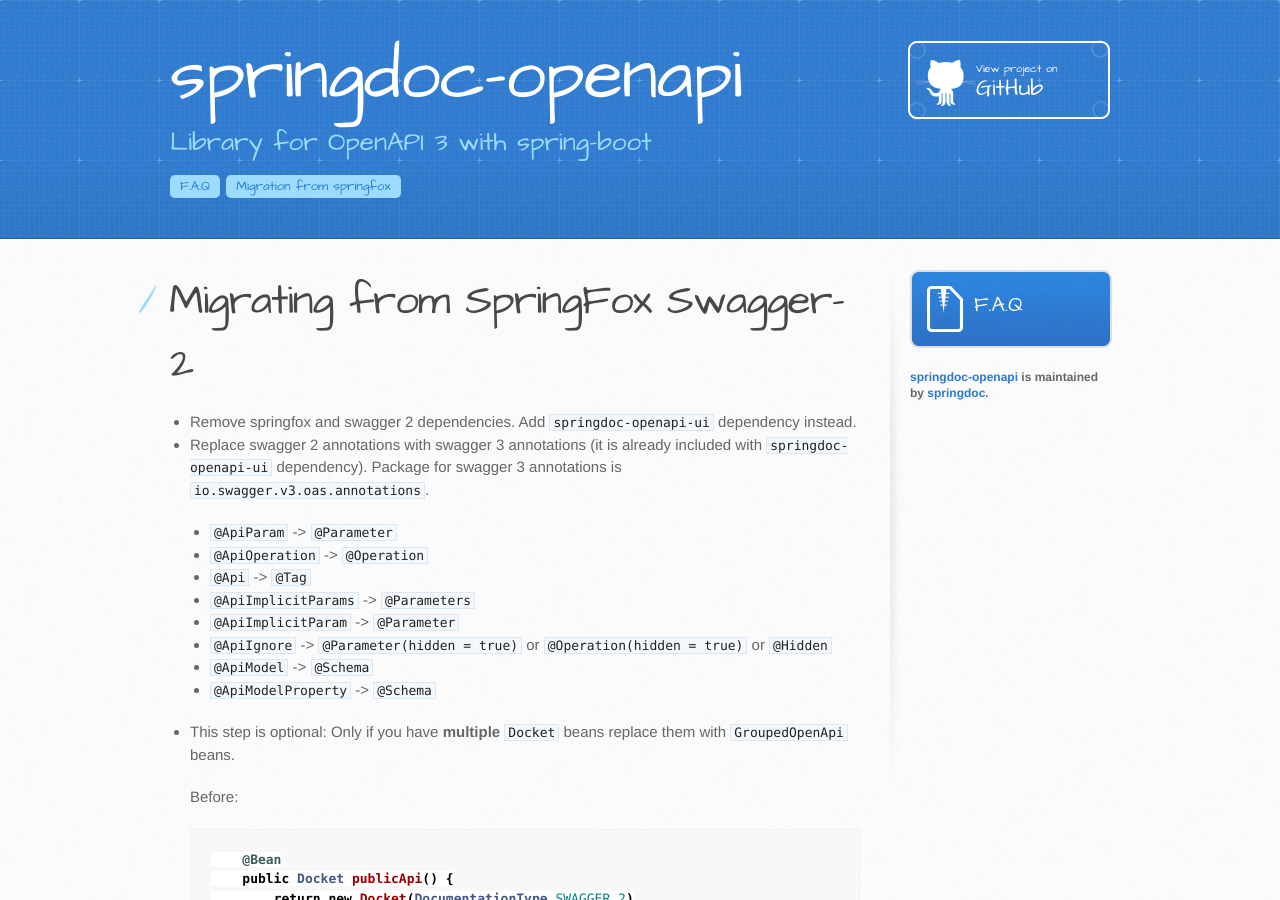
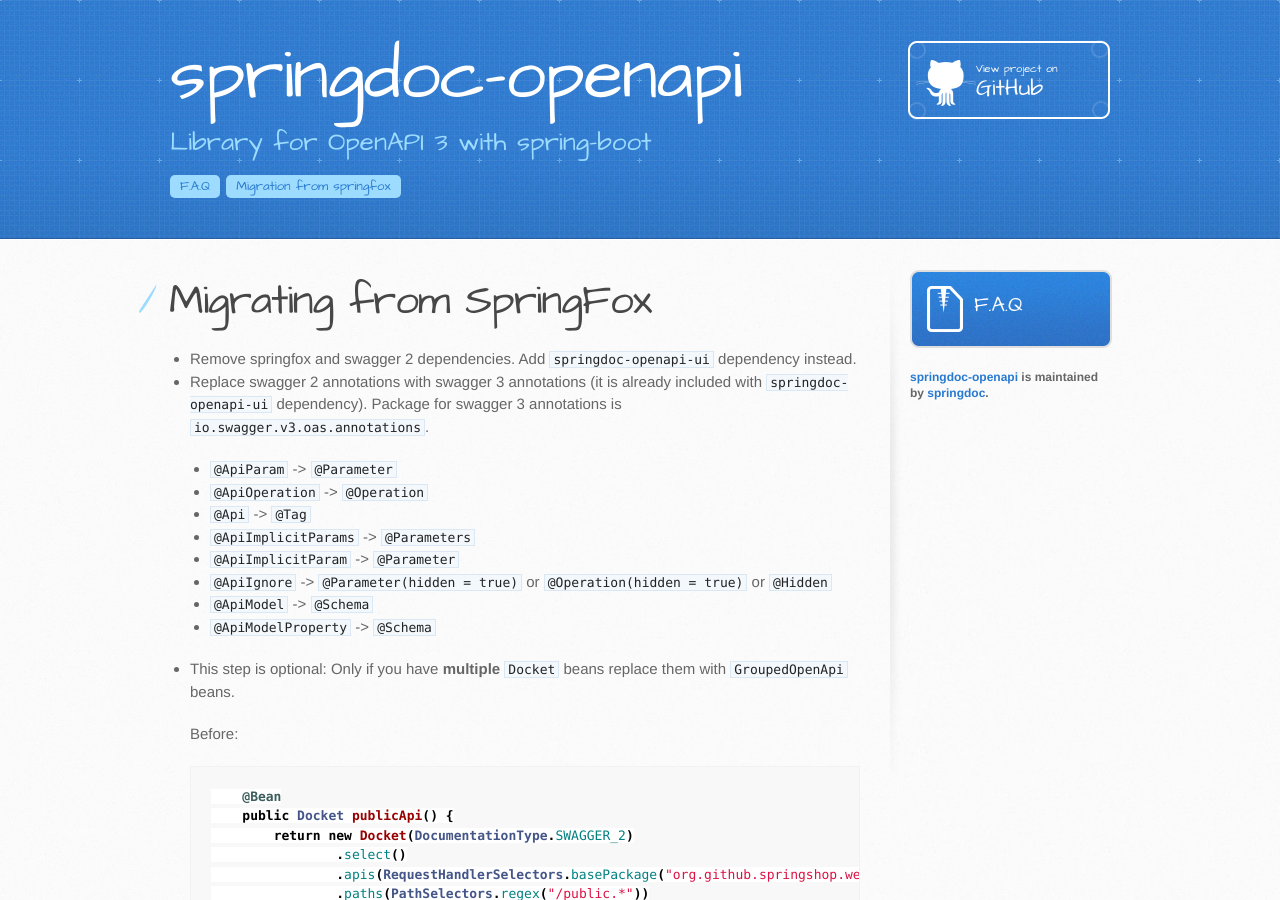
Before and after one commit to springdoc/springdoc-openapi-demos, a Jekyll site: the page built from docs/migrating-from-springfox.md, in a window 1280 px wide and 900 px high. Built offline with Jekyll 4.4.1, drawn with Linux system fonts in a browser that asks for light colours; our own code applies the rules of GitHub Pages for plain Markdown files.

Commit message:
documentation update

```diff
--- a/docs/migrating-from-springfox.md
+++ b/docs/migrating-from-springfox.md
@@ -1,4 +1,4 @@
-# Migrating from SpringFox Swagger-2
+# Migrating from SpringFox
 
 + Remove springfox and swagger 2 dependencies. Add `springdoc-openapi-ui` dependency instead.
 + Replace swagger 2 annotations with swagger 3 annotations (it is already included with `springdoc-openapi-ui` dependency).
```
